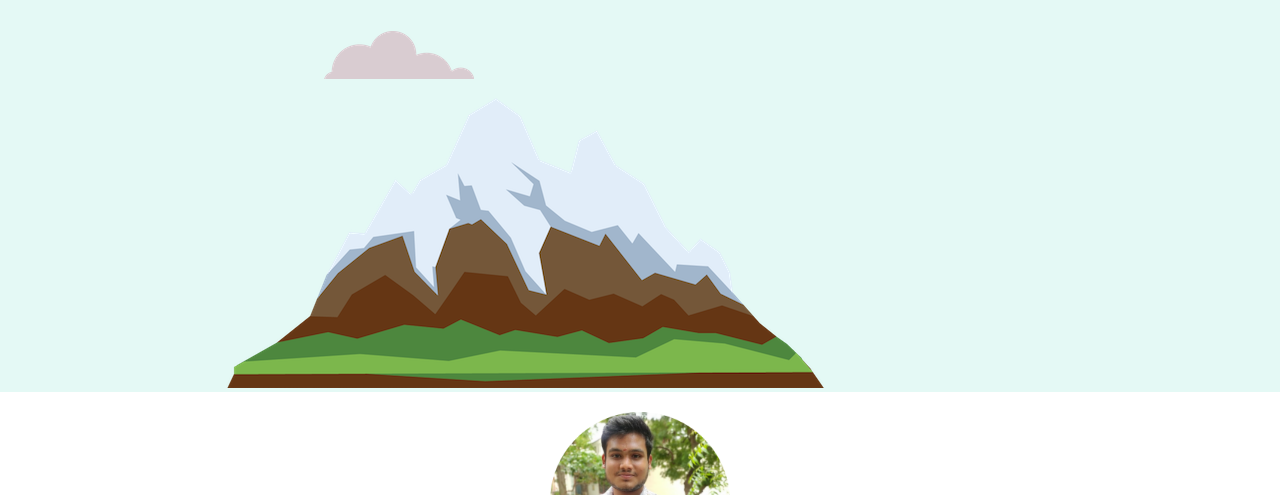
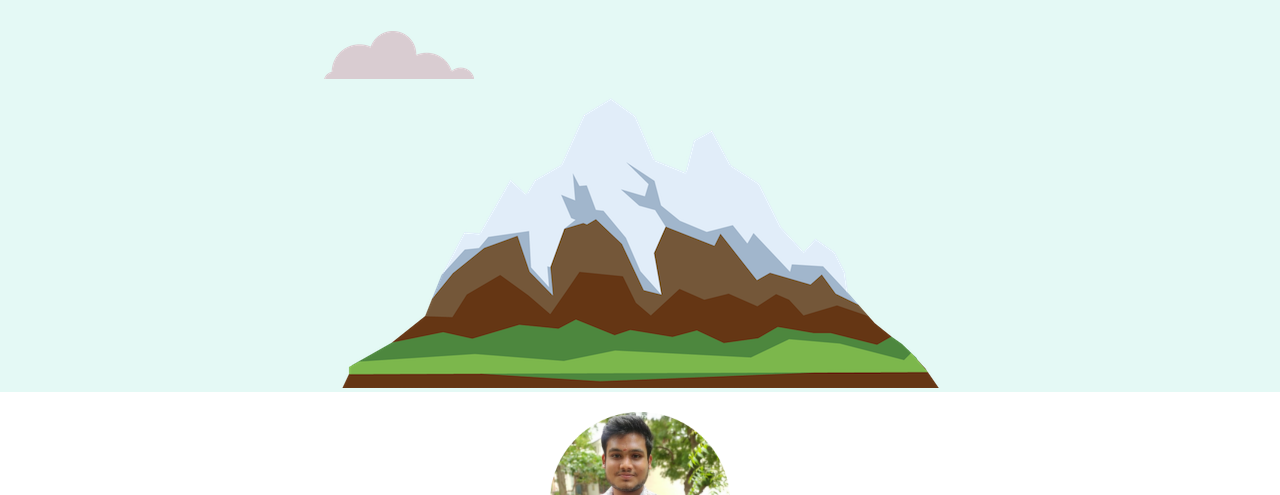
Before and after one commit to Vishnukumarms/engineer-site, a plain HTML site: page index.html in a window 1280 px wide. Shown: the part 305-800 px from the top of the page. Drawn offline with nearby package versions, Linux system fonts and the light colour scheme.

Commit message:
Update styles.css

```diff
--- a/css/styles.css
+++ b/css/styles.css
@@ -90,7 +90,7 @@ text-align:left;
 
 .mountain{
   position: relative;
-  right:9%;
+  right:0%;
 
 }
 
```
